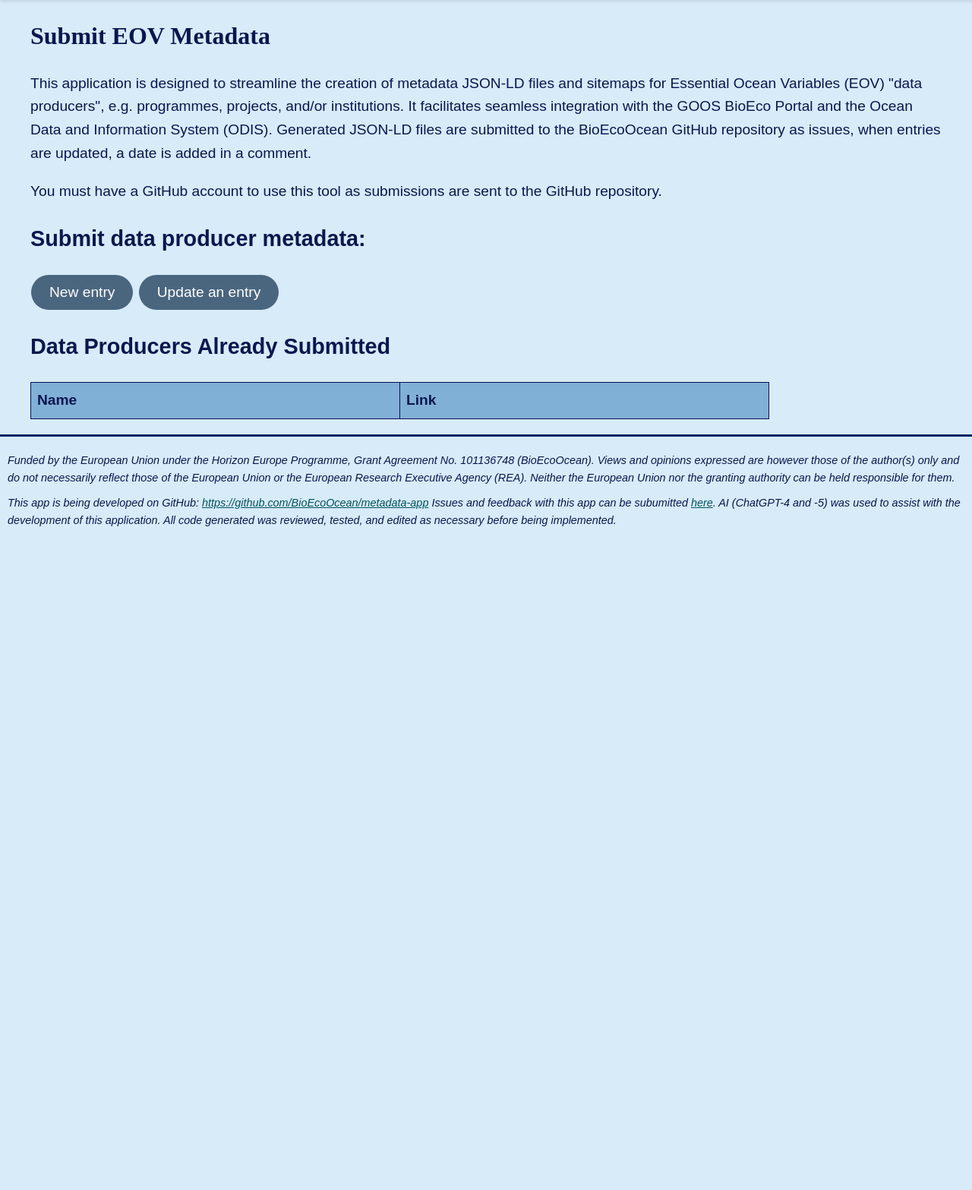
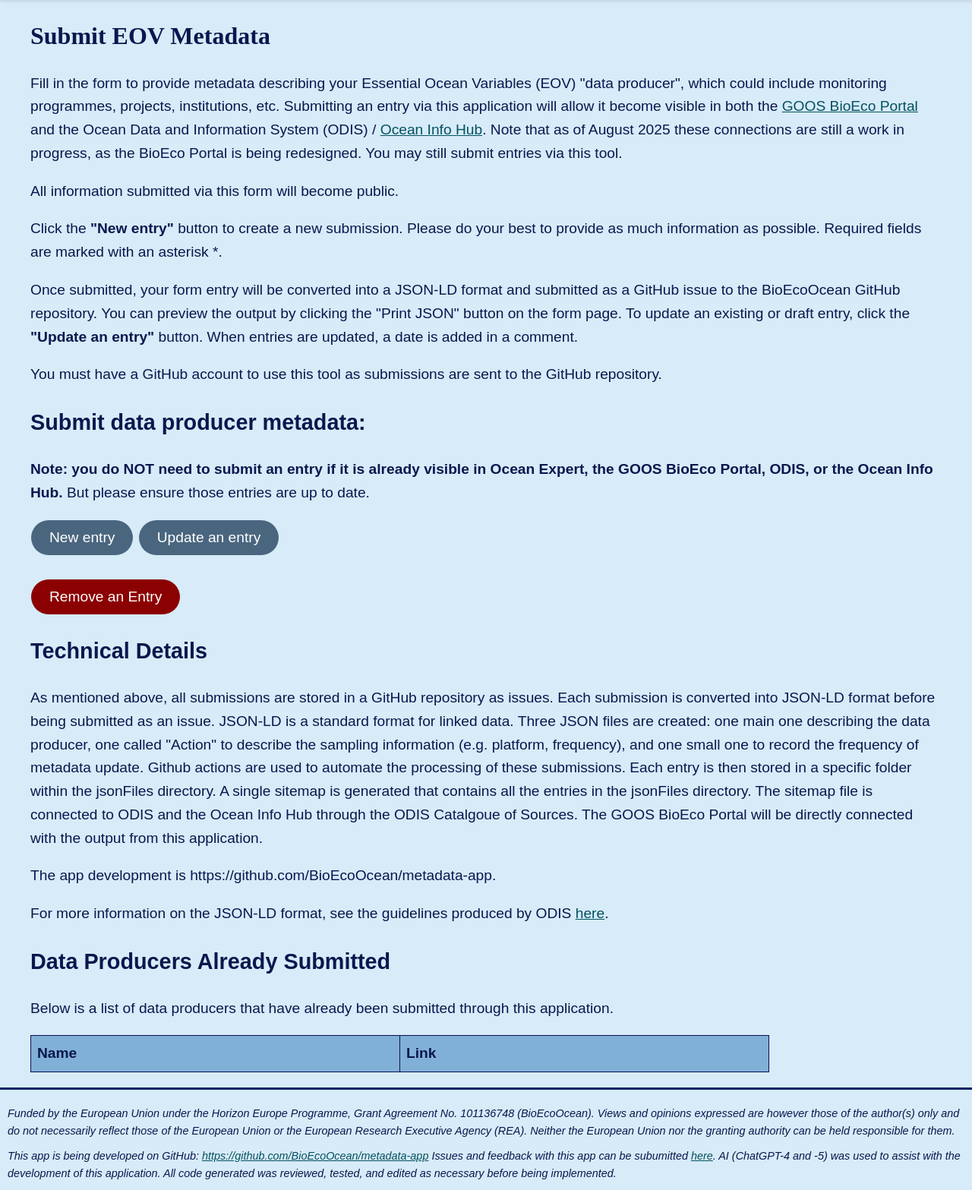
Before and after one commit to BioEcoOcean/metadata-app, a Flask app: page /dataproducer in a window 1280 px wide. Shown: the part 206-1773 px from the top of the page at 76% size. Before the commit the page ends 899 px from the top, so only its background shows below. Run offline with Flask 2, Linux system fonts and the light colour scheme; the visitor is signed in with stand-in values (Sample User, id 1); data that the repository does not hold is empty.

Commit message:
add remove entry route #6
* also updated some wording on home and metadata landing page

```diff
--- a/app.py
+++ b/app.py
@@ -315,6 +315,55 @@
         else:
             return jsonify({"success": False, "error": "No issue selected."})
 
+@app.route("/remove_entry", methods=["GET", "POST"])
+def remove_entry():
+    if not github.authorized:
+        return redirect(url_for("github.login"))
+
+    user = session.get("user")
+    if not user:
+        resp = github.get("/user")
+        if not resp.ok:
+            return redirect(url_for('index'))
+        user = resp.json()
+        session["user"] = user
+
+    github_token = session.get("github_oauth_token", {}).get("access_token")
+    headers = {"Authorization": f"token {github_token}"}
+    username = user.get("login")
+
+    # Fetch issues created by this user with the "metadata submission" label
+    params = {"creator": username, "labels": "metadata submission"}
+    response = requests.get(GITHUB_API_URL, headers=headers, params=params, timeout=10)
+    issues = response.json() if response.status_code == 200 else []
+
+    if request.method == "POST":
+        issue_number = request.form.get("selected_issue")
+        if not issue_number:
+            return render_template("remove_entry.html", issues=issues, error="No issue selected.")
+
+        # Update labels on the selected issue
+        issue_url = f"{GITHUB_API_URL}/{issue_number}"
+        # Get current labels
+        issue_resp = requests.get(issue_url, headers=headers, timeout=10)
+        if issue_resp.status_code != 200:
+            return render_template("remove_entry.html", issues=issues, error="Could not fetch issue details.")
+
+        current_labels = [label["name"] for label in issue_resp.json().get("labels", [])]
+        # Remove "metadata submission", add "remove entry"
+        new_labels = [l for l in current_labels if l != "metadata submission"]
+        if "remove entry" not in new_labels:
+            new_labels.append("remove entry")
+
+        patch_resp = requests.patch(issue_url, headers=headers, json={"labels": new_labels})
+        if patch_resp.status_code == 200:
+            return render_template("success.html", issue_url=issue_url, message="Entry marked for removal.")
+        else:
+            return render_template("remove_entry.html", issues=issues, issue_url=issue_url, error="Failed to update issue labels.")
+
+    return render_template("remove_entry.html", issues=issues)
+
+
 @app.route('/generate_doi', methods=['POST'])
 def generate_doi():
     data = request.json
--- a/static/style.css
+++ b/static/style.css
@@ -109,7 +109,7 @@
     background-color: rgb(20, 14, 18);
     color: #e6e1e1;
     font-size: 18px;  /* Make text bigger */
-    padding: 9px 18px;  /* Add padding for bigger button size */
+    padding: 7px 18px;  /* padding for button size */
     border: none;
     border-radius: 45px;
     cursor: pointer;
--- a/templates/about.html
+++ b/templates/about.html
@@ -5,7 +5,7 @@
 {% block content %}
 
 <h1>About</h1>
-    <p>These tools are being developed by <a href="https://oceanexpert.org/expert/erlawrence">Elizabeth Lawrence</a> from <a href="https://obis.org">OBIS</a>, produced as part of outcomes from the <a href="https://www.bioecocean.org/">BioEcoOcean</a> Horizon Europe project. AI (ChatGPT-4 and -5) was used to assist with the development and all code generated was reviewed, tested, and edited as necessary before being implemented.</p>
+    <p>These tools are being developed by <a href="https://oceanexpert.org/expert/erlawrence" target="_blank">Elizabeth Lawrence</a> from <a href="https://obis.org" target="_blank">OBIS</a>, produced as part of outcomes from the <a href="https://www.bioecocean.org/" target="_blank">BioEcoOcean</a> Horizon Europe project. AI (ChatGPT-4 and -5) was used to assist with the development and all code generated was reviewed, tested, and edited as necessary before being implemented.</p>
     <p>Metadata about data producers ultimately should be visible in ODIS and the GOOS BioEco Portal. BioEco EOV data should be published to OBIS, which requires it to be formatted according to the Darwin Core standard. This tool is designed to facilitate the process of creating metadata and data files that are compliant with these standards.</p>
 
     <p>See the following GitHub repos for details about the app development and where submitted entries are hosted on GitHub.</p>
--- a/templates/metadata-landing.html
+++ b/templates/metadata-landing.html
@@ -5,18 +5,29 @@
 {% block content %}
 
 <h1>Submit EOV Metadata</h1>
-    <p>This application is designed to streamline the creation of metadata JSON-LD files and sitemaps for Essential Ocean Variables (EOV) "data producers", e.g. programmes,
-        projects, and/or institutions. It
-        facilitates seamless integration with the GOOS BioEco Portal and the Ocean Data and Information System (ODIS).
-        Generated JSON-LD files are submitted to the BioEcoOcean GitHub repository as issues, when entries are updated, a date is added in a comment.</p>
-    <p>You must have a GitHub account to use this tool as submissions are sent to the GitHub repository.</p>
+    <p>Fill in the form to provide metadata describing your Essential Ocean Variables (EOV) "data producer", which could include monitoring programmes, projects, institutions, etc. Submitting an entry via this application will allow it become visible in both the <a href="https://bioeco.goosocean.org/" target="_blank">GOOS BioEco Portal</a> and the Ocean Data and Information System (ODIS) / <a href="https://oceaninfohub.org/" target="_blank">Ocean Info Hub</a>. Note that as of August 2025 these connections are still a work in progress, as the BioEco Portal is being redesigned. You may still submit entries via this tool.</p>
+    <p>All information submitted via this form will become public.</p>
+    <p>Click the <b>"New entry"</b> button to create a new submission. Please do your best to provide as much information as possible. Required fields are marked with an asterisk *.</p>
+    <p>Once submitted, your form entry will be converted into a JSON-LD format and submitted as a GitHub issue to the BioEcoOcean GitHub repository. You can preview the output by clicking the "Print JSON" button on the form page. To update an existing or draft entry, click the <b>"Update an entry"</b> button. When entries are updated, a date is added in a comment.</p>
+    <p>You must have a GitHub account to use this tool as submissions are sent to the GitHub repository.
+    </p>
     <!-- <p>Confirm your visibility in ODIS by clicking here and searching for your data producer.</p> -->
 
     <h2>Submit data producer metadata:</h2>
+    <p><b>Note: you do NOT need to submit an entry if it is already visible in Ocean Expert, the GOOS BioEco Portal, ODIS, or the Ocean Info Hub.</b> But please ensure those entries are up to date.</p>
     <button><a href="{{ url_for('handle_form_submission') }}" class="button">New entry</a></button>
     <button><a href="{{ url_for('update_entry') }}" class="button">Update an entry</a></button>
+    <br><br>
+    <button style="background-color: darkred;"><a href="{{ url_for('remove_entry') }}" class="button">Remove an Entry</a></button>
+
+    <h2>Technical Details</h2>
+    <p>As mentioned above, all submissions are stored in a GitHub repository as issues. Each submission is converted into JSON-LD format before being submitted as an issue. JSON-LD is a standard format for linked data. Three JSON files are created: one main one describing the data producer, one called "Action" to describe the sampling information (e.g. platform, frequency), and one small one to record the frequency of metadata update. Github actions are used to automate the processing of these submissions. Each entry is then stored in a specific folder within the jsonFiles directory. A single sitemap is generated that contains all the entries in the jsonFiles directory. The sitemap file is connected to ODIS and the Ocean Info Hub through the ODIS Catalgoue of Sources. The GOOS BioEco Portal will be directly connected with the output from this application.</p>
+
+    <p>The app development is https://github.com/BioEcoOcean/metadata-app.</p>
+    <p>For more information on the JSON-LD format, see the guidelines produced by ODIS <a href="https://book.odis.org/index.html" target="_blank">here</a>.</p>
 
     <h2>Data Producers Already Submitted</h2>
+    <p>Below is a list of data producers that have already been submitted through this application.</p>
     <table class="projects">
         <thead>
             <tr>
@@ -35,4 +46,6 @@
     </table>
     </div>
 
+
+
 {% endblock %}
```
Also changed, not shown: templates/home.html (+8 -11 lines), templates/remove_entry.html (added, +34 -0 lines).
